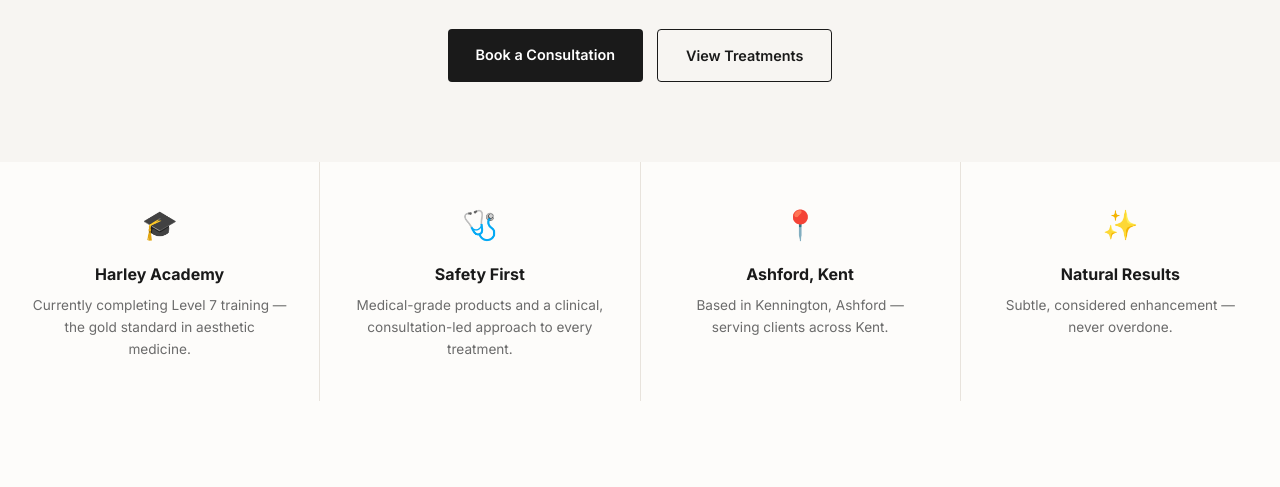
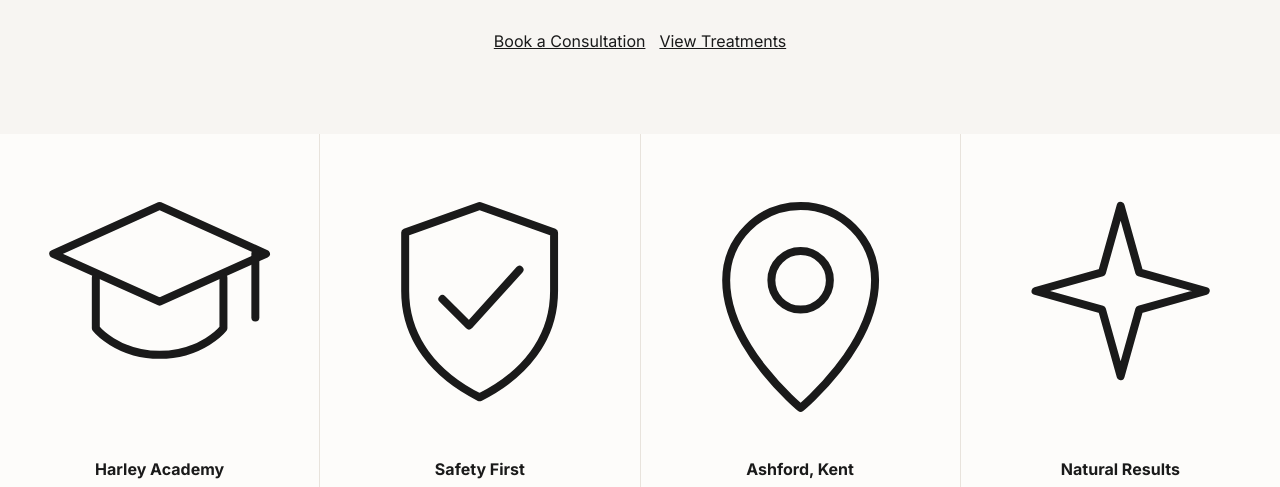
Before and after one commit to miikemarf9/Novus-Aestetics, a plain HTML site: page index.html in a window 1280 px wide. Shown: the part 418-905 px from the top of the page. Drawn offline with nearby package versions, Linux system fonts and the light colour scheme.

Commit message:
Update index.html

```diff
--- a/index.html
+++ b/index.html
@@ -88,13 +88,14 @@
         <!-- 1. HERO SECTION -->
         <!-- ============================= -->
         <section class="hero" aria-label="Hero Section">
+            <div class="hero-bg"></div>
             <div class="hero-content">
                 <div class="eyebrow">Kennington, Ashford, Kent</div>
                 <h1 class="hero-h1">Advanced Aesthetic Treatments.<br>Safely Delivered.</h1>
                 <p class="hero-sub">Medical-grade Botox, lip fillers, and advanced aesthetic care — delivered with clinical precision and a natural-results philosophy.</p>
                 <div class="hero-btns">
-                    <a href="book.html" class="btn-primary">Book a Consultation</a>
-                    <a href="#treatments" class="btn-ghost">View Treatments</a>
+                    <a href="book.html" class="btn-outline">Book a Consultation</a>
+                    <a href="#treatments" class="btn-outline">View Treatments</a>
                 </div>
             </div>
         </section>
@@ -104,22 +105,42 @@
         <!-- ============================= -->
         <section class="trust-strip" aria-label="Credibility Highlights">
             <div class="trust-item">
-                <div class="trust-icon">🎓</div>
+                <div class="trust-icon">
+                    <svg viewBox="0 0 48 48" fill="none" xmlns="http://www.w3.org/2000/svg">
+                        <path d="M24 6L4 15L24 24L44 15L24 6Z" stroke="currentColor" stroke-width="1.5" stroke-linejoin="round"/>
+                        <path d="M12 19.5V29C12 29 16 34 24 34C32 34 36 29 36 29V19.5" stroke="currentColor" stroke-width="1.5" stroke-linecap="round" stroke-linejoin="round"/>
+                        <path d="M42 15V27" stroke="currentColor" stroke-width="1.5" stroke-linecap="round"/>
+                    </svg>
+                </div>
                 <p class="trust-title">Harley Academy</p>
                 <p class="trust-body">Currently completing Level 7 training — the gold standard in aesthetic medicine.</p>
             </div>
             <div class="trust-item">
-                <div class="trust-icon">🩺</div>
+                <div class="trust-icon">
+                    <svg viewBox="0 0 48 48" fill="none" xmlns="http://www.w3.org/2000/svg">
+                        <path d="M24 6L10 11V22C10 31 15.6 37.8 24 42C32.4 37.8 38 31 38 22V11L24 6Z" stroke="currentColor" stroke-width="1.5" stroke-linejoin="round"/>
+                        <path d="M17 23.5L22 28.5L31.5 18" stroke="currentColor" stroke-width="1.5" stroke-linecap="round" stroke-linejoin="round"/>
+                    </svg>
+                </div>
                 <p class="trust-title">Safety First</p>
                 <p class="trust-body">Medical-grade products and a clinical, consultation-led approach to every treatment.</p>
             </div>
             <div class="trust-item">
-                <div class="trust-icon">📍</div>
+                <div class="trust-icon">
+                    <svg viewBox="0 0 48 48" fill="none" xmlns="http://www.w3.org/2000/svg">
+                        <path d="M24 44C24 44 38 32.5 38 20C38 12.268 31.732 6 24 6C16.268 6 10 12.268 10 20C10 32.5 24 44 24 44Z" stroke="currentColor" stroke-width="1.5" stroke-linejoin="round"/>
+                        <circle cx="24" cy="20" r="5.5" stroke="currentColor" stroke-width="1.5"/>
+                    </svg>
+                </div>
                 <p class="trust-title">Ashford, Kent</p>
                 <p class="trust-body">Based in Kennington, Ashford — serving clients across Kent.</p>
             </div>
             <div class="trust-item">
-                <div class="trust-icon">✨</div>
+                <div class="trust-icon">
+                    <svg viewBox="0 0 48 48" fill="none" xmlns="http://www.w3.org/2000/svg">
+                        <path d="M24 6L27.5 18.5L40 22L27.5 25.5L24 38L20.5 25.5L8 22L20.5 18.5L24 6Z" stroke="currentColor" stroke-width="1.5" stroke-linejoin="round"/>
+                    </svg>
+                </div>
                 <p class="trust-title">Natural Results</p>
                 <p class="trust-body">Subtle, considered enhancement — never overdone.</p>
             </div>
@@ -283,8 +304,18 @@
             <p class="footer-area">Kennington, Ashford, Kent</p>
             <p class="footer-privacy">Exact clinic address provided upon booking confirmation for client privacy and safety.</p>
             <div class="footer-socials">
-                <a href="https://www.facebook.com/NovusAesthetics.uk" target="_blank" rel="noopener" aria-label="Novus Aesthetics on Facebook">Facebook</a>
-                <a href="https://www.instagram.com/novusaesthetics.uk" target="_blank" rel="noopener" aria-label="Novus Aesthetics on Instagram">Instagram</a>
+                <a href="https://www.facebook.com/NovusAesthetics.uk" target="_blank" rel="noopener" aria-label="Novus Aesthetics on Facebook" class="social-icon">
+                    <svg viewBox="0 0 24 24" fill="none" xmlns="http://www.w3.org/2000/svg">
+                        <path d="M15 8.5H17V5.5H15C13.067 5.5 11.5 7.067 11.5 9V11H9.5V14H11.5V19H14.5V14H16.5L17 11H14.5V9.5C14.5 8.94772 14.9477 8.5 15.5 8.5H15Z" stroke="currentColor" stroke-width="1.4" stroke-linejoin="round"/>
+                    </svg>
+                </a>
+                <a href="https://www.instagram.com/novusaesthetics.uk" target="_blank" rel="noopener" aria-label="Novus Aesthetics on Instagram" class="social-icon">
+                    <svg viewBox="0 0 24 24" fill="none" xmlns="http://www.w3.org/2000/svg">
+                        <rect x="3.5" y="3.5" width="17" height="17" rx="5" stroke="currentColor" stroke-width="1.4"/>
+                        <circle cx="12" cy="12" r="4" stroke="currentColor" stroke-width="1.4"/>
+                        <circle cx="17.2" cy="6.8" r="1" fill="currentColor"/>
+                    </svg>
+                </a>
             </div>
             <p class="footer-copy">&copy; 2026 Novus Aesthetics. All rights reserved.</p>
         </div>
```
